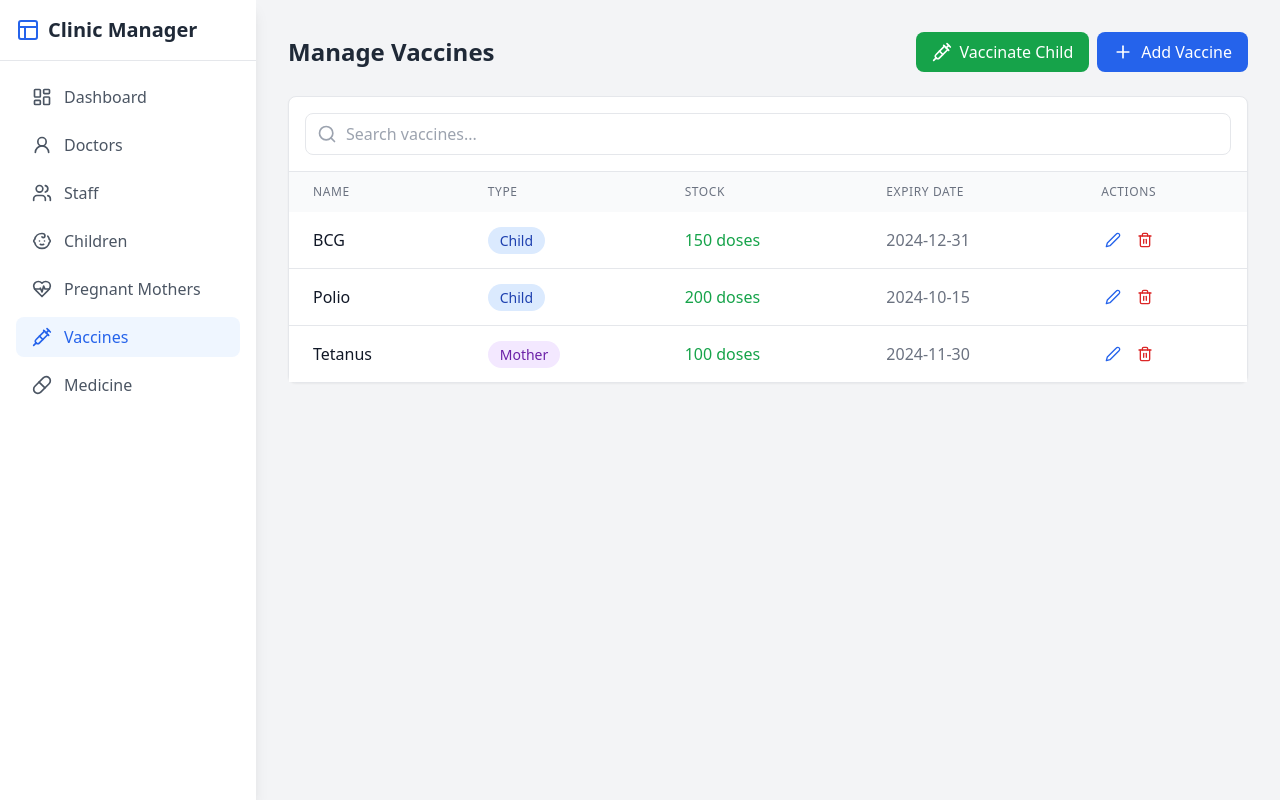
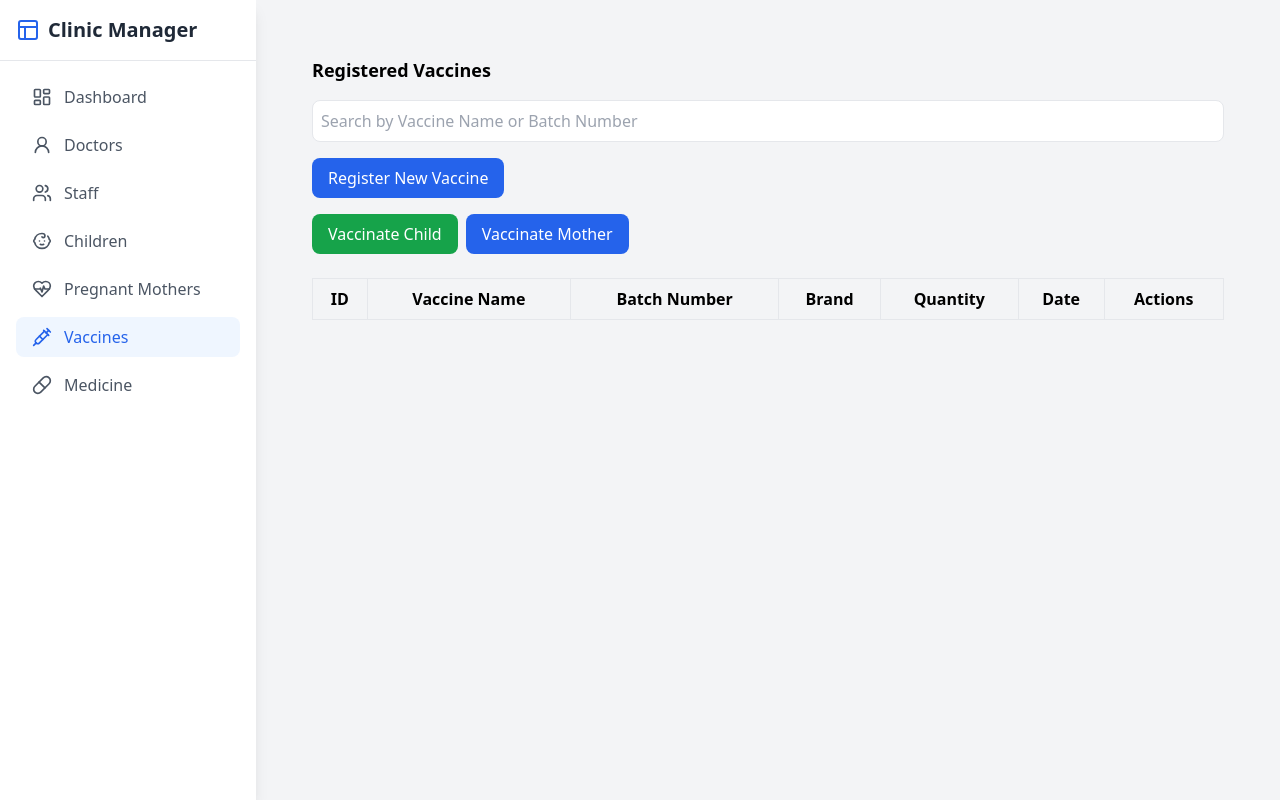
Before and after one commit to loshaniramsha/hospital-manage-react, a React (Vite) app in the folder project/: page / in a window 1280 px wide. Both pictures are taken after a click on the button "Vaccines". Built offline with nearby package versions, Linux system fonts and the light colour scheme.

Commit message:
manage vaccine

```diff
--- a/project/src/components/VaccineManage.tsx
+++ b/project/src/components/VaccineManage.tsx
@@ -1,145 +1,248 @@
-import React, { useState } from 'react';
-import { Plus, Search, Edit2, Trash2, Syringe } from 'lucide-react';
+import { useState } from "react";
+import Vaccine from "../model/VaccineModel.ts";
 
 function VaccineManage() {
-  const [showAddModal, setShowAddModal] = useState(false);
+  const [vaccines, setVaccines] = useState<Vaccine[]>([]);
   const [showVaccinateModal, setShowVaccinateModal] = useState(false);
+  const [formData, setFormData] = useState<Vaccine>({
+    vaccine_id: 0,
+    name: "",
+    batch_number: "",
+    brand: "",
+    qty: 0,
+    date: new Date(),
+  });
 
-  const vaccines = [
-    { id: 1, name: 'BCG', type: 'Child', stock: 150, expiry: '2024-12-31' },
-    { id: 2, name: 'Polio', type: 'Child', stock: 200, expiry: '2024-10-15' },
-    { id: 3, name: 'Tetanus', type: 'Mother', stock: 100, expiry: '2024-11-30' },
-  ];
-
-  // Sample children data (in a real app, this would come from your database)
-  const children = [
-    { id: 1, name: 'Alex Smith', age: '2 years' },
-    { id: 2, name: 'Emma Johnson', age: '1 year' },
-    { id: 3, name: 'Michael Brown', age: '3 years' },
-  ];
+  const [searchQuery, setSearchQuery] = useState("");
+  const [isModalOpen, setIsModalOpen] = useState(false);
+  const [editVaccine, setEditVaccine] = useState<Vaccine | null>(null);
 
   const [selectedVaccine, setSelectedVaccine] = useState('');
   const [selectedChild, setSelectedChild] = useState('');
+  const [selectedMother, setSelectedMother] = useState('');
   const [reason, setReason] = useState('');
   const [date, setDate] = useState('');
+  const [isVaccinatingChild, setIsVaccinatingChild] = useState(true); // true means child, false means mother
+
+  const children = [{ id: 1, name: "John Doe", age: 5 }, { id: 2, name: "Jane Smith", age: 3 }]; // Example child data
+  const mothers = [{ id: 1, name: "Alice Doe", age: 28 }, { id: 2, name: "Beth Smith", age: 30 }]; // Example mother data
+
+  const handleChange = (e: React.ChangeEvent<HTMLInputElement | HTMLTextAreaElement | HTMLSelectElement>) => {
+    const { name, value } = e.target;
+    setFormData((prev) => ({
+      ...prev,
+      [name]: name === "qty" ? Number(value) : value,
+    }));
+  };
+
+  const handleSubmit = (e: React.FormEvent) => {
+    e.preventDefault();
+    if (editVaccine) {
+      setVaccines(
+          vaccines.map((vaccine) =>
+              vaccine.vaccine_id === editVaccine.vaccine_id
+                  ? { ...formData, vaccine_id: editVaccine.vaccine_id }
+                  : vaccine
+          )
+      );
+    } else {
+      setVaccines([...vaccines, { ...formData, vaccine_id: vaccines.length + 1 }]);
+    }
+    setFormData({
+      vaccine_id: 0,
+      name: "",
+      batch_number: "",
+      brand: "",
+      qty: 0,
+      date: new Date(),
+    });
+    setIsModalOpen(false);
+    setEditVaccine(null);
+  };
+
+  const handleEdit = (vaccine: Vaccine) => {
+    setEditVaccine(vaccine);
+    setFormData(vaccine);
+    setIsModalOpen(true);
+  };
+
+  const handleDelete = (vaccine_id: number) => {
+    setVaccines(vaccines.filter((vaccine) => vaccine.vaccine_id !== vaccine_id));
+  };
+
+  const filteredVaccines = vaccines.filter(
+      (vaccine) =>
+          vaccine.name.toLowerCase().includes(searchQuery.toLowerCase()) ||
+          vaccine.batch_number.toLowerCase().includes(searchQuery.toLowerCase())
+  );
 
   const handleVaccinate = (e: React.FormEvent) => {
     e.preventDefault();
 
-    // In a real application, you would:
-    // 1. Make an API call to create the vaccination record
-    // 2. Update the vaccine stock
-    // 3. Show success message
-    // 4. Close the modal
-
-    console.log('Vaccination record:', {
-      childId: selectedChild,
+    // Vaccination logic based on child or mother
+    const vaccinationData = {
+      selectedId: isVaccinatingChild ? selectedChild : selectedMother,
       vaccineId: selectedVaccine,
       reason,
       date,
-    });
+      type: isVaccinatingChild ? "Child" : "Mother",
+    };
 
-    setShowVaccinateModal(false);
+    console.log('Vaccination record:', vaccinationData);
+    setShowVaccinateModal(false); // Close modal after submission
   };
 
   return (
-    <div>
-      <div className="flex justify-between items-center mb-6">
-        <h2 className="text-2xl font-bold text-gray-800">Manage Vaccines</h2>
-        <div className="flex gap-2">
+      <div className="p-6">
+        <h3 className="text-lg font-semibold mb-4">Registered Vaccines</h3>
+
+        {/* Search bar */}
+        <input
+            type="text"
+            placeholder="Search by Vaccine Name or Batch Number"
+            className="w-full p-2 mb-4 border rounded-lg"
+            value={searchQuery}
+            onChange={(e) => setSearchQuery(e.target.value)}
+        />
+
         <button
-            onClick={() => setShowVaccinateModal(true)}
+            onClick={() => setIsModalOpen(true)}
+            className="flex items-center gap-2 px-4 py-2 bg-blue-600 text-white rounded-lg hover:bg-blue-700"
+        >
+          Register New Vaccine
+        </button>
+
+        <div className="flex gap-2 mt-4">
+          <button
+              onClick={() => {
+                setSelectedChild('');
+                setSelectedVaccine('');
+                setIsVaccinatingChild(true); // Set to child
+                setShowVaccinateModal(true);
+              }}
               className="flex items-center gap-2 px-4 py-2 bg-green-600 text-white rounded-lg hover:bg-green-700"
           >
-            <Syringe className="w-5 h-5" />
             Vaccinate Child
           </button>
+
           <button
-            onClick={() => setShowAddModal(true)}
+              onClick={() => {
+                setSelectedMother('');
+                setSelectedVaccine('');
+                setIsVaccinatingChild(false); // Set to mother
+                setShowVaccinateModal(true);
+              }}
               className="flex items-center gap-2 px-4 py-2 bg-blue-600 text-white rounded-lg hover:bg-blue-700"
           >
-            <Plus className="w-5 h-5" />
-            Add Vaccine
+            Vaccinate Mother
+          </button>
+        </div>
+
+        {/* Modal */}
+        {isModalOpen && (
+            <div className="fixed inset-0 bg-gray-500 bg-opacity-50 flex justify-center items-center z-50">
+              <div className="bg-white p-6 rounded-lg w-96">
+                <h3 className="text-lg font-semibold mb-4">
+                  {editVaccine ? "Edit Vaccine" : "Register New Vaccine"}
+                </h3>
+                <form onSubmit={handleSubmit} className="space-y-4">
+                  <input
+                      name="name"
+                      type="text"
+                      placeholder="Vaccine Name"
+                      className="w-full p-2 border rounded-lg"
+                      value={formData.name}
+                      onChange={handleChange}
+                      required
+                  />
+                  <input
+                      name="batch_number"
+                      type="text"
+                      placeholder="Batch Number"
+                      className="w-full p-2 border rounded-lg"
+                      value={formData.batch_number}
+                      onChange={handleChange}
+                      required
+                  />
+                  <input
+                      name="brand"
+                      type="text"
+                      placeholder="Brand"
+                      className="w-full p-2 border rounded-lg"
+                      value={formData.brand}
+                      onChange={handleChange}
+                      required
+                  />
+                  <input
+                      name="qty"
+                      type="number"
+                      placeholder="Quantity"
+                      className="w-full p-2 border rounded-lg"
+                      value={formData.qty}
+                      onChange={handleChange}
+                      required
+                  />
+                  <input
+                      name="date"
+                      type="date"
+                      className="w-full p-2 border rounded-lg"
+                      value={formData.date.toISOString().split("T")[0]}
+                      onChange={handleChange}
+                      required
+                  />
+                  <button
+                      type="submit"
+                      className="w-full bg-blue-600 text-white p-2 rounded-lg hover:bg-blue-700"
+                  >
+                    {editVaccine ? "Update Vaccine" : "Register Vaccine"}
+                  </button>
+                </form>
+                <button
+                    onClick={() => setIsModalOpen(false)}
+                    className="mt-4 w-full text-center bg-gray-500 text-white p-2 rounded-lg hover:bg-gray-600"
+                >
+                  Close
                 </button>
               </div>
             </div>
+        )}
 
-      <div className="bg-white rounded-lg shadow-sm border">
-        <div className="p-4 border-b">
-          <div className="relative">
-            <Search className="w-5 h-5 absolute left-3 top-1/2 transform -translate-y-1/2 text-gray-400" />
-            <input
-              type="text"
-              placeholder="Search vaccines..."
-              className="w-full pl-10 pr-4 py-2 border rounded-lg focus:outline-none focus:border-blue-500"
-            />
-          </div>
-        </div>
-
-        <div className="overflow-x-auto">
-          <table className="w-full">
-            <thead className="bg-gray-50">
-              <tr>
-                <th className="px-6 py-3 text-left text-xs font-medium text-gray-500 uppercase tracking-wider">Name</th>
-                <th className="px-6 py-3 text-left text-xs font-medium text-gray-500 uppercase tracking-wider">Type</th>
-                <th className="px-6 py-3 text-left text-xs font-medium text-gray-500 uppercase tracking-wider">Stock</th>
-                <th className="px-6 py-3 text-left text-xs font-medium text-gray-500 uppercase tracking-wider">Expiry Date</th>
-                <th className="px-6 py-3 text-left text-xs font-medium text-gray-500 uppercase tracking-wider">Actions</th>
-              </tr>
-            </thead>
-            <tbody className="bg-white divide-y divide-gray-200">
-              {vaccines.map((vaccine) => (
-                <tr key={vaccine.id}>
-                  <td className="px-6 py-4 whitespace-nowrap">
-                    <div className="font-medium text-gray-900">{vaccine.name}</div>
-                  </td>
-                  <td className="px-6 py-4 whitespace-nowrap">
-                    <span className={`px-3 py-1 rounded-full text-sm ${
-                      vaccine.type === 'Child' ? 'bg-blue-100 text-blue-800' : 'bg-purple-100 text-purple-800'
-                    }`}>
-                      {vaccine.type}
-                    </span>
-                  </td>
-                  <td className="px-6 py-4 whitespace-nowrap">
-                    <span className={`font-medium ${
-                      vaccine.stock < 100 ? 'text-red-600' : 'text-green-600'
-                    }`}>
-                      {vaccine.stock} doses
-                    </span>
-                  </td>
-                  <td className="px-6 py-4 whitespace-nowrap text-gray-500">{vaccine.expiry}</td>
-                  <td className="px-6 py-4 whitespace-nowrap text-sm">
-                    <div className="flex gap-2">
-                      <button className="p-1 text-blue-600 hover:bg-blue-50 rounded">
-                        <Edit2 className="w-4 h-4" />
-                      </button>
-                      <button className="p-1 text-red-600 hover:bg-red-50 rounded">
-                        <Trash2 className="w-4 h-4" />
-                      </button>
-                    </div>
-                  </td>
-                </tr>
-              ))}
-            </tbody>
-          </table>
-        </div>
-      </div>
-
-      {/* Vaccinate Child Modal */}
+        {/* Vaccinate Child and Mother Modal */}
         {showVaccinateModal && (
             <div className="fixed inset-0 bg-black bg-opacity-50 flex items-center justify-center p-4">
               <div className="bg-white rounded-lg max-w-md w-full">
                 <div className="p-6">
                   <div className="flex items-center justify-between mb-4">
-                <h3 className="text-lg font-semibold">Record Child Vaccination</h3>
+                    <h3 className="text-lg font-semibold">
+                      {isVaccinatingChild ? "Record Child Vaccination" : "Record Mother Vaccination"}
+                    </h3>
                     <button
                         onClick={() => setShowVaccinateModal(false)}
                         className="text-gray-400 hover:text-gray-500"
                     >
-                  ×
+                      Close
                     </button>
                   </div>
                   <form onSubmit={handleVaccinate} className="space-y-4">
+                    <div>
+                      <label className="block text-sm font-medium text-gray-700 mb-1">Select Vaccine</label>
+                      <select
+                          value={selectedVaccine}
+                          onChange={(e) => setSelectedVaccine(e.target.value)}
+                          required
+                          className="w-full p-2 border rounded-lg"
+                      >
+                        <option value="">Select a vaccine</option>
+                        {vaccines
+                            .filter(v => (isVaccinatingChild ? v.type === 'Child' : v.type === 'Mother') && v.qty > 0)
+                            .map((vaccine) => (
+                                <option key={vaccine.vaccine_id} value={vaccine.vaccine_id}>
+                                  {vaccine.name} (Stock: {vaccine.qty})
+                                </option>
+                            ))}
+                      </select>
+                    </div>
+                    {isVaccinatingChild ? (
                         <div>
                           <label className="block text-sm font-medium text-gray-700 mb-1">Select Child</label>
                           <select
@@ -156,24 +259,24 @@ function VaccineManage() {
                             ))}
                           </select>
                         </div>
+                    ) : (
                         <div>
-                  <label className="block text-sm font-medium text-gray-700 mb-1">Select Vaccine</label>
+                          <label className="block text-sm font-medium text-gray-700 mb-1">Select Mother</label>
                           <select
-                    value={selectedVaccine}
-                    onChange={(e) => setSelectedVaccine(e.target.value)}
+                              value={selectedMother}
+                              onChange={(e) => setSelectedMother(e.target.value)}
                               required
                               className="w-full p-2 border rounded-lg"
                           >
-                    <option value="">Select a vaccine</option>
-                    {vaccines
-                      .filter(v => v.type === 'Child' && v.stock > 0)
-                      .map((vaccine) => (
-                        <option key={vaccine.id} value={vaccine.id}>
-                          {vaccine.name} (Stock: {vaccine.stock})
+                            <option value="">Select a mother</option>
+                            {mothers.map((mother) => (
+                                <option key={mother.id} value={mother.id}>
+                                  {mother.name} ({mother.age})
                                 </option>
                             ))}
                           </select>
                         </div>
+                    )}
                     <div>
                       <label className="block text-sm font-medium text-gray-700 mb-1">Date</label>
                       <input
@@ -215,56 +318,48 @@ function VaccineManage() {
             </div>
         )}
 
-      {/* Add Vaccine Modal */}
-      {showAddModal && (
-        <div className="fixed inset-0 bg-black bg-opacity-50 flex items-center justify-center p-4">
-          <div className="bg-white rounded-lg max-w-md w-full">
-            <div className="p-6">
-              <h3 className="text-lg font-semibold mb-4">Add New Vaccine</h3>
-              <form className="space-y-4">
-                <div>
-                  <label className="block text-sm font-medium text-gray-700 mb-1">Vaccine Name</label>
-                  <input type="text" className="w-full p-2 border rounded-lg" />
-                </div>
-                <div>
-                  <label className="block text-sm font-medium text-gray-700 mb-1">Type</label>
-                  <select className="w-full p-2 border rounded-lg">
-                    <option>Child</option>
-                    <option>Mother</option>
-                  </select>
-                </div>
-                <div>
-                  <label className="block text-sm font-medium text-gray-700 mb-1">Stock (Doses)</label>
-                  <input type="number" className="w-full p-2 border rounded-lg" />
-                </div>
-                <div>
-                  <label className="block text-sm font-medium text-gray-700 mb-1">Expiry Date</label>
-                  <input type="date" className="w-full p-2 border rounded-lg" />
-                </div>
-                <div>
-                  <label className="block text-sm font-medium text-gray-700 mb-1">Storage Requirements</label>
-                  <textarea className="w-full p-2 border rounded-lg" rows={3}></textarea>
-                </div>
-                <div className="flex justify-end gap-2 mt-6">
+        {/* Table View */}
+        <div className="mt-6">
+          <table className="w-full border-collapse border border-gray-200">
+            <thead>
+            <tr className="bg-gray-100">
+              <th className="border p-2">ID</th>
+              <th className="border p-2">Vaccine Name</th>
+              <th className="border p-2">Batch Number</th>
+              <th className="border p-2">Brand</th>
+              <th className="border p-2">Quantity</th>
+              <th className="border p-2">Date</th>
+              <th className="border p-2">Actions</th>
+            </tr>
+            </thead>
+            <tbody>
+            {filteredVaccines.map((vaccine) => (
+                <tr key={vaccine.vaccine_id}>
+                  <td className="border p-2">{vaccine.vaccine_id}</td>
+                  <td className="border p-2">{vaccine.name}</td>
+                  <td className="border p-2">{vaccine.batch_number}</td>
+                  <td className="border p-2">{vaccine.brand}</td>
+                  <td className="border p-2">{vaccine.qty}</td>
+                  <td className="border p-2">{vaccine.date.toLocaleDateString()}</td>
+                  <td className="border p-2">
                     <button
-                    type="button"
-                    onClick={() => setShowAddModal(false)}
-                    className="px-4 py-2 text-gray-600 hover:bg-gray-100 rounded-lg"
+                        onClick={() => handleEdit(vaccine)}
+                        className="px-2 py-1 bg-blue-500 text-white rounded hover:bg-blue-600"
                     >
-                    Cancel
+                      Edit
                     </button>
                     <button
-                    type="submit"
-                    className="px-4 py-2 bg-blue-600 text-white rounded-lg hover:bg-blue-700"
+                        onClick={() => handleDelete(vaccine.vaccine_id)}
+                        className="px-2 py-1 ml-2 bg-red-500 text-white rounded hover:bg-red-600"
                     >
-                    Add Vaccine
+                      Delete
                     </button>
+                  </td>
+                </tr>
+            ))}
+            </tbody>
+          </table>
         </div>
-              </form>
-            </div>
-          </div>
-        </div>
-      )}
       </div>
   );
 }
--- /dev/null
+++ b/project/src/model/VaccineModel.ts
@@ -0,0 +1,26 @@
+export default class Vaccine{
+    vaccine_id: number;
+    name: string;
+    batch_number: string;
+    brand: string;
+    qty: number;
+    date: Date;
+
+
+    constructor(
+        vaccine_id: number,
+        name: string,
+        batch_number: string,
+        brand: string,
+        qty: number,
+        date: Date,
+
+    ){
+        this.vaccine_id = vaccine_id;
+        this.name = name;
+        this.batch_number = batch_number;
+        this.brand = brand;
+        this.qty = qty;
+        this.date = date;
+    }
+}
```
Lines whose indentation alone changed are shown as unchanged.
